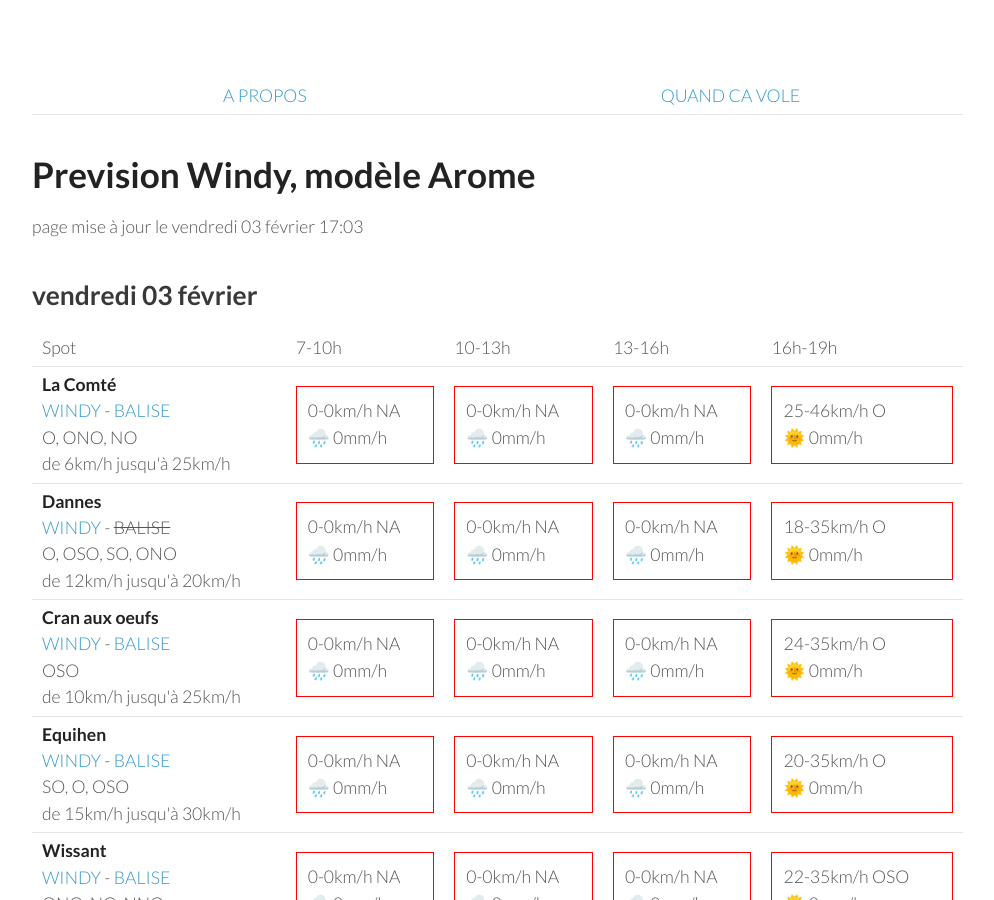
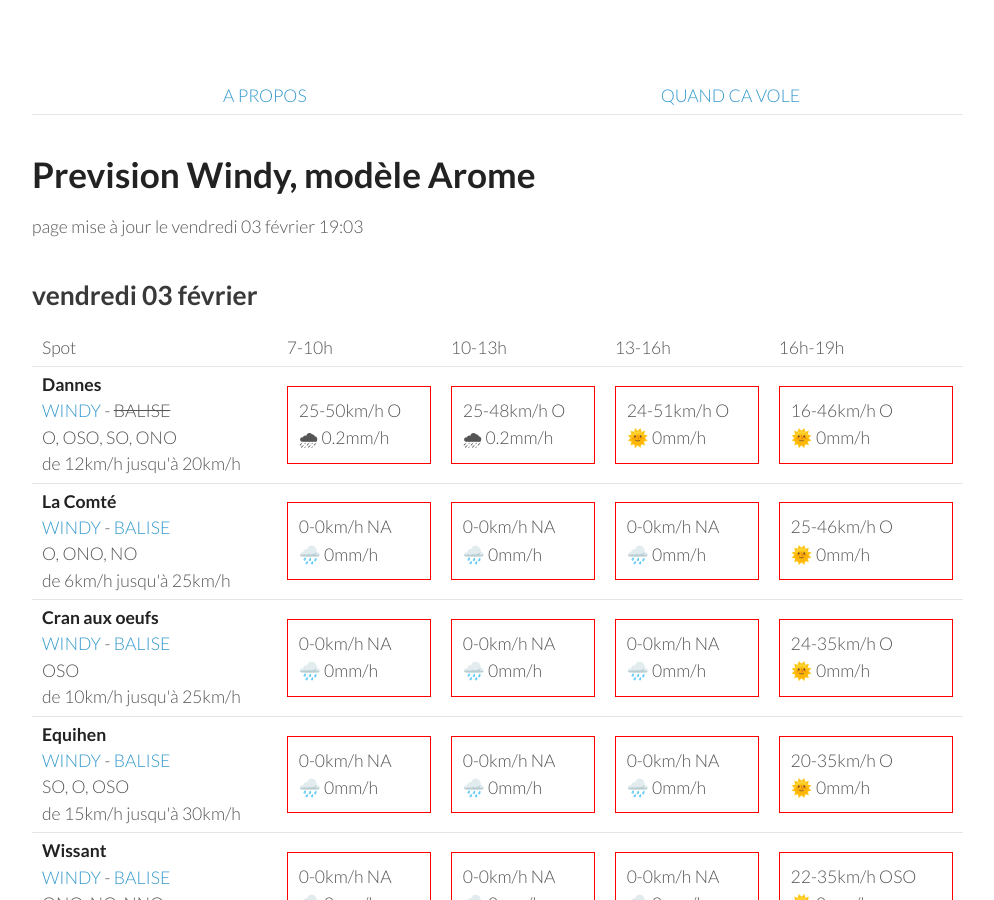
Before and after one commit to parapente-dans-le-nord/parapente-dans-le-nord.github.io, a Jekyll site: the page built from all.markdown, in a window 1280 px wide and 900 px high. Shown: the whole window, without its empty margins (26-1020 px from the left). Built offline with Jekyll 4.4.1, drawn with Linux system fonts in a browser that asks for light colours; some of the changed text lies outside the part shown.

Commit message:
update index.markdown

```diff
--- a/all.markdown
+++ b/all.markdown
@@ -7,7 +7,7 @@ title:  "Tous les spots"
 {: .links}
 
 # Prevision Windy, modèle Arome
-page mise à jour le vendredi 03 février 17:03
+page mise à jour le vendredi 03 février 19:03
 
 ## vendredi 03 février
 
@@ -22,21 +22,22 @@ page mise à jour le vendredi 03 février 17:03
       <td>16h-19h</td>
     </tr>
 <tr>
+        <td><strong>Dannes</strong><br><a href="https://windy.com/50.587/1.637?50.188,1.637,8">WINDY</a> - <span class="no-balise"> BALISE </span><br> <span class="vent-favorable">O, OSO, SO, ONO</span><br><span class="force-vent">de 12km/h jusqu'à 20km/h</span> </td>
+
+            <td><div class="not-flyable"><p>25-50km/h O</p><p>🌧 0.2mm/h</p></div></td>
+            <td><div class="not-flyable"><p>25-48km/h O</p><p>🌧 0.2mm/h</p></div></td>
+            <td><div class="not-flyable"><p>24-51km/h O</p><p>🌞 0mm/h</p></div></td>
+            <td><div class="not-flyable"><p>16-46km/h O</p><p>🌞 0mm/h</p></div></td>
+
+
+    </tr>
+<tr>
         <td><strong>La Comté</strong><br><a href="https://windy.com/50.426/2.500?50.025,2.499,8">WINDY</a> - <span class=""><a href="https://balisemeteo.com/balise.php?idBalise=">BALISE</a> </span><br> <span class="vent-favorable">O, ONO, NO</span><br><span class="force-vent">de 6km/h jusqu'à 25km/h</span> </td>
 
             <td><div class="not-flyable"><p>0-0km/h NA</p><p>🌧️ 0mm/h</p></div></td>
             <td><div class="not-flyable"><p>0-0km/h NA</p><p>🌧️ 0mm/h</p></div></td>
             <td><div class="not-flyable"><p>0-0km/h NA</p><p>🌧️ 0mm/h</p></div></td>
             <td><div class="not-flyable"><p>25-46km/h O</p><p>🌞 0mm/h</p></div></td>
-
-    </tr>
-<tr>
-        <td><strong>Dannes</strong><br><a href="https://windy.com/50.587/1.637?50.188,1.637,8">WINDY</a> - <span class="no-balise"> BALISE </span><br> <span class="vent-favorable">O, OSO, SO, ONO</span><br><span class="force-vent">de 12km/h jusqu'à 20km/h</span> </td>
-
-            <td><div class="not-flyable"><p>0-0km/h NA</p><p>🌧️ 0mm/h</p></div></td>
-            <td><div class="not-flyable"><p>0-0km/h NA</p><p>🌧️ 0mm/h</p></div></td>
-            <td><div class="not-flyable"><p>0-0km/h NA</p><p>🌧️ 0mm/h</p></div></td>
-            <td><div class="not-flyable"><p>18-35km/h O</p><p>🌞 0mm/h</p></div></td>
 
     </tr>
 <tr>
@@ -167,22 +168,22 @@ page mise à jour le vendredi 03 février 17:03
 
     </tr>
 <tr>
-        <td><strong>Dannes</strong><br><a href="https://windy.com/50.587/1.637?50.188,1.637,8">WINDY</a> - <span class="no-balise"> BALISE </span><br> <span class="vent-favorable">O, OSO, SO, ONO</span><br><span class="force-vent">de 12km/h jusqu'à 20km/h</span> </td>
-
-            <td><div class="not-flyable"><p>7-12km/h NO</p><p>🌞 0mm/h</p></div></td>
-            <td><div class="not-flyable"><p>3-9km/h NO</p><p>🌞 0mm/h</p></div></td>
-            <td><div class="not-flyable"><p>9-16km/h O</p><p>🌞 0mm/h</p></div></td>
-            <td><div class="not-flyable"><p>11-18km/h ONO</p><p>🌧 0.2mm/h</p></div></td>
-
-
-    </tr>
-<tr>
         <td><strong>Hornu</strong><br><a href="https://windy.com/50.424/3.819?50.024,3.818,8,m:e3daghw">WINDY</a> - <span class=""><a href="https://balisemeteo.com/balise_histo.php?idBalise=5040">BALISE</a> </span><br> <span class="vent-favorable">OSO, ONO, O</span><br><span class="force-vent">de 10km/h jusqu'à 30km/h</span> </td>
 
             <td><div class="not-flyable"><p>9-14km/h O</p><p>🌧 0.3mm/h</p></div></td>
             <td><div class="not-flyable"><p>7-12km/h O</p><p>🌞 0mm/h</p></div></td>
             <td><div class="not-flyable"><p>7-14km/h ONO</p><p>🌞 0mm/h</p></div></td>
             <td><div class="not-flyable"><p>7-16km/h ONO</p><p>🌞 0mm/h</p></div></td>
+
+
+    </tr>
+<tr>
+        <td><strong>Dannes</strong><br><a href="https://windy.com/50.587/1.637?50.188,1.637,8">WINDY</a> - <span class="no-balise"> BALISE </span><br> <span class="vent-favorable">O, OSO, SO, ONO</span><br><span class="force-vent">de 12km/h jusqu'à 20km/h</span> </td>
+
+            <td><div class="not-flyable"><p>7-14km/h NO</p><p>🌞 0mm/h</p></div></td>
+            <td><div class="not-flyable"><p>9-14km/h NO</p><p>🌞 0mm/h</p></div></td>
+            <td><div class="not-flyable"><p>11-24km/h NO</p><p>🌞 0mm/h</p></div></td>
+            <td><div class="not-flyable"><p>9-22km/h ONO</p><p>🌞 0mm/h</p></div></td>
 
 
     </tr>
@@ -411,10 +412,10 @@ page mise à jour le vendredi 03 février 17:03
 <tr>
         <td><strong>Dannes</strong><br><a href="https://windy.com/50.587/1.637?50.188,1.637,8">WINDY</a> - <span class="no-balise"> BALISE </span><br> <span class="vent-favorable">O, OSO, SO, ONO</span><br><span class="force-vent">de 12km/h jusqu'à 20km/h</span> </td>
 
-            <td><div class="not-flyable"><p>9-14km/h NE</p><p>🌞 0mm/h</p></div></td>
-            <td><div class="not-flyable"><p>11-20km/h ENE</p><p>🌞 0mm/h</p></div></td>
-            <td><div class="not-flyable"><p>9-25km/h E</p><p>🌞 0mm/h</p></div></td>
-            <td><div class="not-flyable"><p>7-20km/h NE</p><p>🌞 0mm/h</p></div></td>
+            <td><div class="not-flyable"><p>9-14km/h ENE</p><p>🌞 0mm/h</p></div></td>
+            <td><div class="not-flyable"><p>9-16km/h E</p><p>🌞 0mm/h</p></div></td>
+            <td><div class="not-flyable"><p>5-20km/h E</p><p>🌞 0mm/h</p></div></td>
+            <td><div class="not-flyable"><p>9-18km/h NE</p><p>🌞 0mm/h</p></div></td>
 
 
     </tr>
--- a/index.markdown
+++ b/index.markdown
@@ -7,7 +7,7 @@ title:  "Ou ça vole"
 {: .links}
 
 # Prevision Windy, modèle Arome
-page mise à jour le vendredi 03 février 17:03
+page mise à jour le vendredi 03 février 19:03
 
 
 
```
